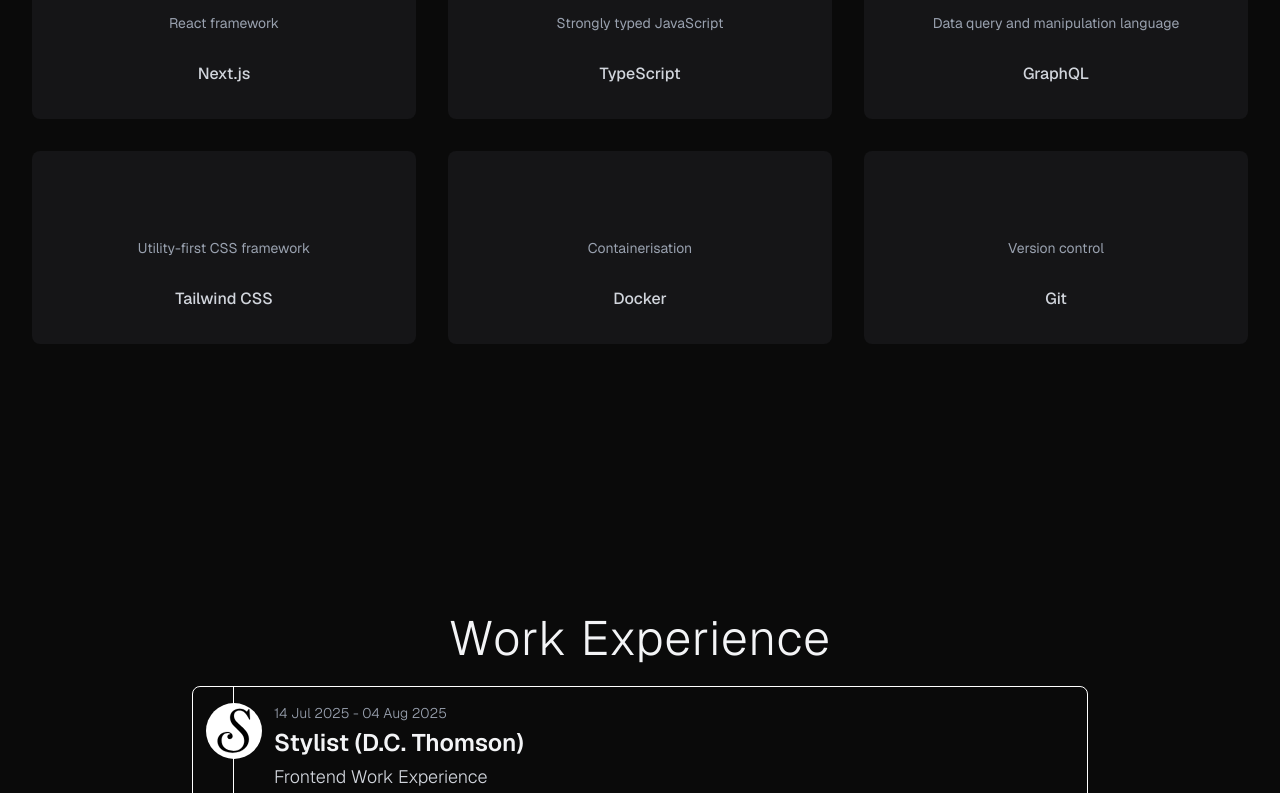
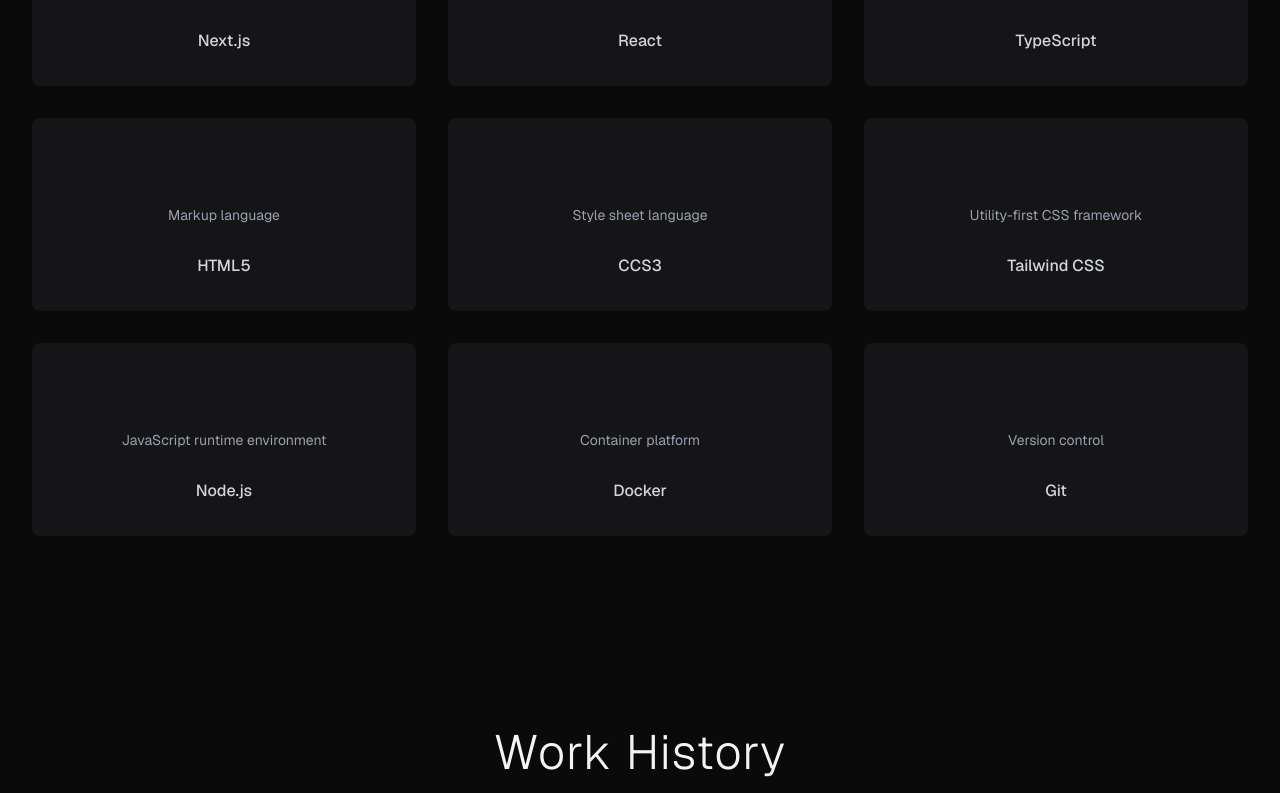
Before and after one commit to cascabeanie/portfolio-2025, a Next.js app: page / in a window 1280 px wide. Shown: the part 1127-1920 px from the top of the page. Built offline with nearby package versions, Linux system fonts and the light colour scheme; some icons are missing.

Commit message:
refactor: update work experience and CV information

```diff
--- a/components/footer/contact.tsx
+++ b/components/footer/contact.tsx
@@ -8,7 +8,7 @@
   return (
     <section id="contact" className="mb-4 flex items-center gap-8 sm:gap-10">
       <Link
-        href="https://github.com/cascabeanie"
+        href="https://github.com/cascabeanie/"
         className="group flex items-center gap-2"
       >
         <SiGithub
@@ -21,7 +21,7 @@
       </Link>
 
       <Link
-        href="https://linkedin.com/"
+        href="https://www.linkedin.com/in/jack-cascarini-620704386/"
         className="group flex items-center gap-2"
       >
         <LinkedIn
--- a/components/main/hero.tsx
+++ b/components/main/hero.tsx
@@ -39,7 +39,7 @@
               </Button>
             </Link>
 
-            <Link href="/cascarini-jack-cv-2025-portfolio.pdf">
+            <Link href="/cascarini-jack-portfolio-cv-2025.pdf">
               <Button
                 buttonType="button"
                 buttonVariant={"secondary"}
@@ -52,14 +52,14 @@
           </div>
 
           <div className="flex items-center gap-8 md:gap-12">
-            <Link href="https://github.com/cascabeanie">
+            <Link href="https://github.com/cascabeanie/">
               <SiGithub
                 size={35}
                 className="fill-gray-300 transition delay-150 duration-300 ease-in-out hover:-translate-y-1 hover:scale-110 hover:fill-white"
               />
             </Link>
 
-            <Link href="https://linkedin.com/">
+            <Link href="https://www.linkedin.com/in/jack-cascarini-620704386/">
               <LinkedIn
                 size={35}
                 className="fill-gray-300 transition delay-150 duration-300 ease-in-out hover:-translate-y-1 hover:scale-110 hover:fill-white"
--- a/components/main/work.tsx
+++ b/components/main/work.tsx
@@ -8,7 +8,7 @@
     >
       <div className="flex flex-col items-center gap-6">
         <h2 className="text-center text-4xl font-light tracking-wide text-gray-100 md:text-5xl">
-          Work Experience
+          Work History
         </h2>
 
         <div className="max-w-4xl rounded-lg border border-white">
--- a/data/constants/technologies.ts
+++ b/data/constants/technologies.ts
@@ -2,7 +2,8 @@
   SiNextdotjs,
   SiReact,
   SiTypescript,
-  SiGraphql,
+  SiHtml5,
+  SiCss,
   SiTailwindcss,
   SiPostgresql,
   SiNodedotjs,
@@ -15,12 +16,20 @@
     id: 1,
     name: "Next.js",
     icon: SiNextdotjs,
-    color: "fill-[#ffffff]",
+    color: "fill-[#FFFFFF]",
     description: "React framework",
     link: "https://nextjs.org/",
   },
   {
     id: 2,
+    name: "React",
+    icon: SiReact,
+    color: "fill-[#61DAFB]",
+    description: "JavaScript library",
+    link: "https://react.dev/",
+  },
+  {
+    id: 3,
     name: "TypeScript",
     icon: SiTypescript,
     color: "fill-[#3178C6]",
@@ -28,15 +37,23 @@
     link: "https://www.typescriptlang.org/",
   },
   {
-    id: 3,
-    name: "GraphQL",
-    icon: SiGraphql,
-    color: "fill-[#E10098]",
-    description: "Data query and manipulation language",
-    link: "https://graphql.org/",
+    id: 4,
+    name: "HTML5",
+    icon: SiHtml5,
+    color: "fill-[#E34F26]",
+    description: "Markup language",
+    link: "https://html.spec.whatwg.org/",
   },
   {
-    id: 4,
+    id: 5,
+    name: "CCS3",
+    icon: SiCss,
+    color: "fill-[#663399]",
+    description: "Style sheet language",
+    link: "https://www.w3.org/TR/css/",
+  },
+  {
+    id: 6,
     name: "Tailwind CSS",
     icon: SiTailwindcss,
     color: "fill-[#06B6D4]",
@@ -44,15 +61,23 @@
     link: "https://tailwindcss.com/",
   },
   {
-    id: 5,
+    id: 7,
+    name: "Node.js",
+    icon: SiNodedotjs,
+    color: "fill-[#5FA04E]",
+    description: "JavaScript runtime environment",
+    link: "https://nodejs.org/en/",
+  },
+  {
+    id: 8,
     name: "Docker",
     icon: SiDocker,
     color: "fill-[#2496ED]",
-    description: "Containerisation",
+    description: "Container platform",
     link: "https://www.docker.com/",
   },
   {
-    id: 6,
+    id: 9,
     name: "Git",
     icon: SiGit,
     color: "fill-[#F05032]",
@@ -92,7 +117,7 @@
     icon: SiNodedotjs,
     color: "fill-[#5FA04E]",
     description: "JavaScript runtime environment",
-    link: "https://nodejs.org/en",
+    link: "https://nodejs.org/en/",
   },
   {
     id: 5,
--- a/data/constants/work.ts
+++ b/data/constants/work.ts
@@ -4,19 +4,19 @@
   {
     id: 1,
     name: "Stylist (D.C. Thomson)",
-    title: "Frontend Work Experience",
-    date: "14 Jul 2025 - 04 Aug 2025",
+    title: "Junior Frontend Engineer Work Experience",
+    date: "14 Jul 2025 - 01 Aug 2025",
     icon: Stylist,
     description:
-      "Implemented a fix for a dark mode theming bug that improved the overall user experience and built a responsive social media UI component from scratch. This hands-on experience strengthened my skills in modern frontend development and gave me insight into building and maintaining production-ready code.",
+      "During this placement, I contributed to the development of a modern web application built with Next.js and TypeScript. I resolved a complex dark mode bug by analysing theme toggler behaviour across user preferences, correcting CSS overrides, and refining state management to restore dynamic theme switching. I also developed a responsive, reusable, and accessible social media UI component from detailed design specifications, integrating live GraphQL data and ensuring it could be efficiently repurposed across related features. Throughout the process, I applied CSS BEM conventions and solid project organisation practices to deliver clean, production-quality code, strengthening my technical expertise and attention to detail.",
   },
   {
     id: 2,
     name: "Stylist (D.C. Thomson)",
-    title: "Frontend Work Experience",
+    title: "Junior Frontend Engineer Work Experience",
     date: "04 Nov 2024 - 08 Nov 2024",
     icon: Stylist,
     description:
-      "Gained practical experience with Agile software development on industry projects by participating in sprint planning and daily stand-ups, gaining valuable exposure to the product lifecycle from development to deployment.",
+      "During this placement, I observed Agile ceremonies, developing an analytical insight into how iterative development can increase the flow of feedback, mitigate risks, and promote team collaboration, which ultimately provides greater value to the customer.",
   },
 ];
```
Also changed, not shown: 2 other files (tests, documents, lock files or other folders).
